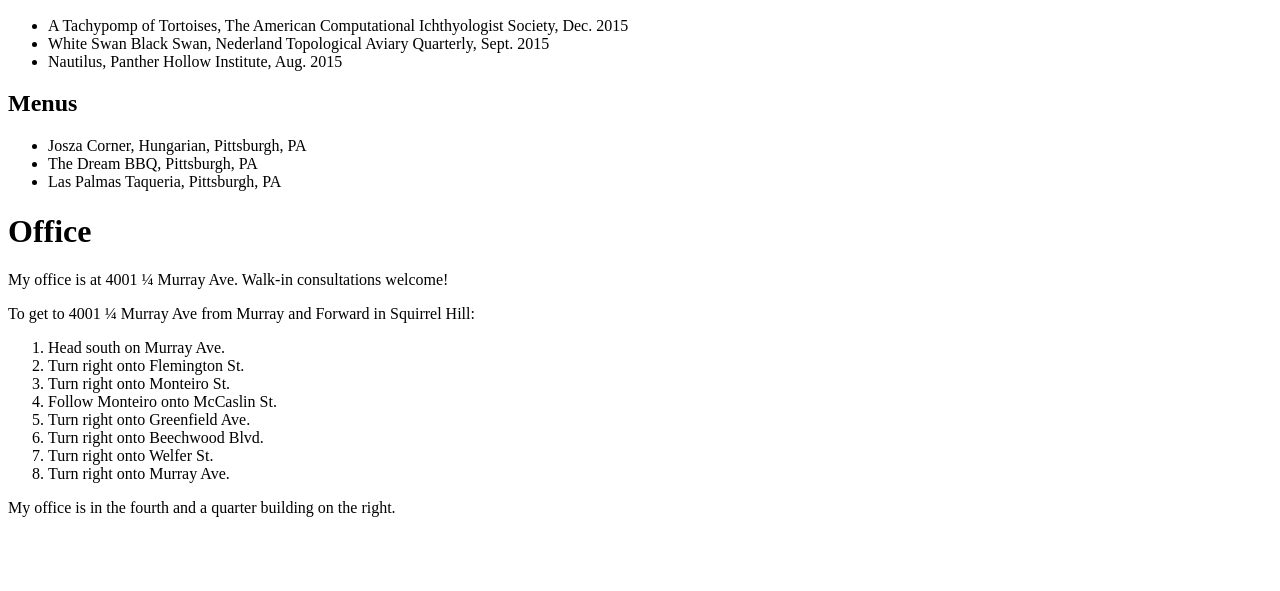
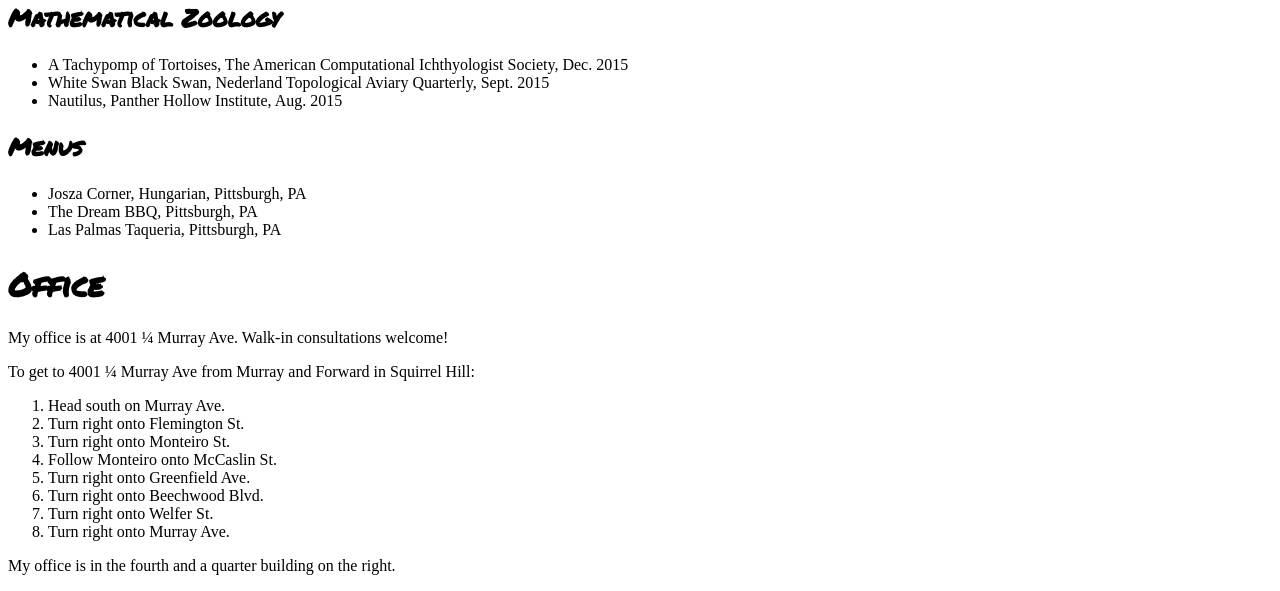
Before and after one commit to cmu-wdl-s16/portfolio-pmazaitis, a plain HTML site: page ellen/index.html in a window 1280 px wide. Shown: the part 616-1207 px from the top of the page. Before the commit the page ends 1149 px from the top, so only its background shows below. Drawn offline with Linux system fonts and the light colour scheme.

Commit message:
Demo work for week 04

```diff
--- /dev/null
+++ b/ellen/css/styles.css
@@ -0,0 +1,7 @@
+/* styles.css for Ellen portfolio page */
+
+@import url(https://fonts.googleapis.com/css?family=Permanent+Marker);
+
+h1, h2 {
+  font-family: "Permanent Marker", Helvetica, sans-serif;
+}
--- a/ellen/index.html
+++ b/ellen/index.html
@@ -5,6 +5,7 @@
   <title>Ellen's Portfolio</title>
   <meta name="description" content="Ellen Xample, professional writer extroidaire.">
   <meta charset="utf-8">
+  <link rel="stylesheet" href="css/styles.css">
 </head>
 
 <body>
```
